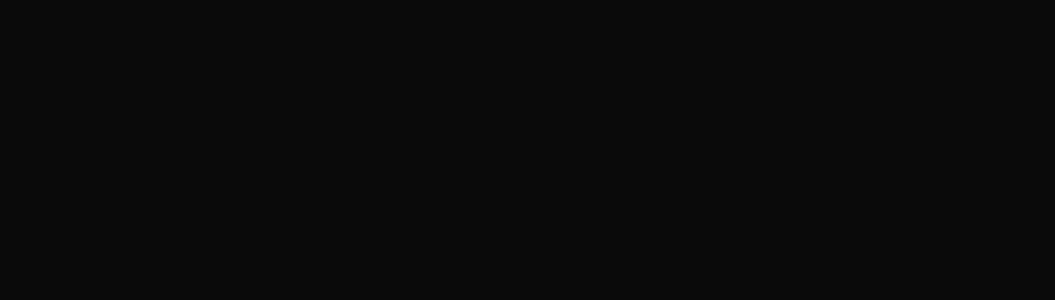
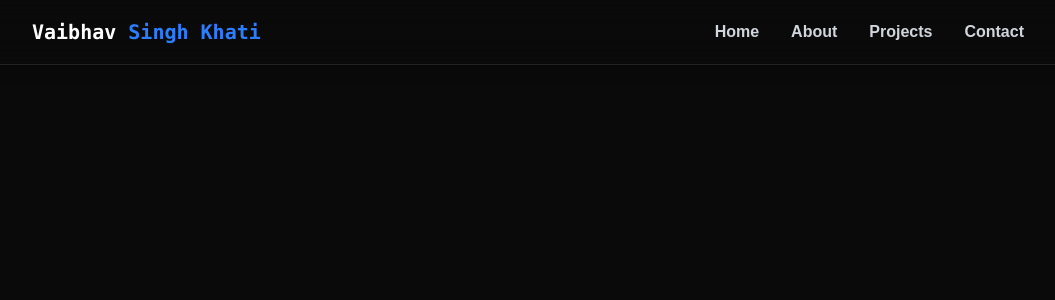
Before and after one commit to Vaibhav979/Personal-Portfolio-Website---Built-with-React-Tailwind-CSS, a React (Vite) app: page / in a window 1280 px wide. Shown: the top 300 px of the page, without its empty margins (112-1167 px from the left). Built offline with nearby package versions, Linux system fonts and the light colour scheme.

Commit message:
added nav bar

```diff
--- a/src/App.jsx
+++ b/src/App.jsx
@@ -3,14 +3,23 @@
 import "./App.css";
 import LoadingScreen from "./components/LoadingScreen";
 import "./index.css";
+import Navbar from "./components/Navbar";
+import MobileMenu from "./components/MobileMenu";
 
 function App() {
-  const [count, setCount] = useState(0);
   const [isLoaded, setIsLoaded] = useState(false);
+  const [menuOpen, setMenuOpen] = useState(false);
   return (
     <>
       {!isLoaded && <LoadingScreen onComplete={() => setIsLoaded(true)} />}
-      <div></div>
+      <div
+        className={`min-h-screen transition-opacity duration-700 ${
+          isLoaded ? "opacity-100" : "opacity-0"
+        }bg-black text-gray-100`}
+      >
+        <Navbar menuOpen={menuOpen} setMenuOpen={setMenuOpen} />
+        <MobileMenu menuOpen={menuOpen} setMenuOpen={setMenuOpen} />
+      </div>
     </>
   );
 }
--- /dev/null
+++ b/src/components/MobileMenu.jsx
@@ -0,0 +1,65 @@
+import React from "react";
+
+const MobileMenu = ({ menuOpen, setMenuOpen }) => {
+  return (
+    <div
+      className={`fixed top-0 left-0 w-full bg-[rgba(10,10,10,0.8)] z-40 flex flex-col items-center justify-center
+                     transition-all duration-300 ease-in-out
+
+                     ${
+                       menuOpen
+                         ? "h-screen opacity-100 pointer-events-auto"
+                         : "h-0 opacity-0 pointer-events-none"
+                     }
+                   `}
+    >
+      <button
+        onClick={() => setMenuOpen(false)}
+        className="absolute top-6 right-6 text-white text-3xl focus:outline-none cursor-pointer"
+        aria-label="Close Menu"
+      >
+        &times;
+      </button>
+      {/* <div className="hidden md:flex items-center space-x-8 font-bold"> */}
+      <a
+        href="#home"
+        onClick={() => setMenuOpen(false)}
+        className={`text-2xl font-semibold text-white my-4 transform transition-transform duration-300 ${
+          menuOpen ? "opacity-100 translate-y-0" : "opacity-100 translate-y-5"
+        }`}
+      >
+        Home
+      </a>
+      <a
+        href="#about"
+        onClick={() => setMenuOpen(false)}
+        className={`text-2xl font-semibold text-white my-4 transform transition-transform duration-300 ${
+          menuOpen ? "opacity-100 translate-y-0" : "opacity-100 translate-y-5"
+        }`}
+      >
+        About
+      </a>
+      <a
+        href="#projects"
+        onClick={() => setMenuOpen(false)}
+        className={`text-2xl font-semibold text-white my-4 transform transition-transform duration-300 ${
+          menuOpen ? "opacity-100 translate-y-0" : "opacity-100 translate-y-5"
+        }`}
+      >
+        Projects
+      </a>
+      <a
+        href="#contact"
+        onClick={() => setMenuOpen(false)}
+        className={`text-2xl font-semibold text-white my-4 transform transition-transform duration-300 ${
+          menuOpen ? "opacity-100 translate-y-0" : "opacity-100 translate-y-5"
+        }`}
+      >
+        Contact
+      </a>
+      {/* </div> */}
+    </div>
+  );
+};
+
+export default MobileMenu;
--- /dev/null
+++ b/src/components/Navbar.jsx
@@ -0,0 +1,54 @@
+import React from "react";
+import { useEffect } from "react";
+
+const Navbar = ({ menuOpen, setMenuOpen }) => {
+  useEffect(() => {
+    document.body.style.overflow = menuOpen ? "hidden" : "";
+  }, [menuOpen]);
+  return (
+    <nav className="fixed top-0 w-full z-40 bg-[rgba(10, 10, 10, 0.8)] backdrop-blur-lg border-b border-white/10 shadow-lg">
+      <div className="max-w-5xl mx-auto px-4">
+        <div className="flex justify-between items-center h-16">
+          <a href="#home" className="font-mono text-xl font-bold text-white">
+            Vaibhav <span className="text-blue-500">Singh Khati</span>
+          </a>
+          <div
+            className="w-7 h-5 relative cursor-pointer z-40 md:hidden"
+            onClick={() => setMenuOpen(!menuOpen)}
+          >
+            &#9776;
+          </div>
+
+          <div className="hidden md:flex items-center space-x-8 font-bold">
+            <a
+              href="#home"
+              className="text-gray-300 hover:text-white transition-colors"
+            >
+              Home
+            </a>
+            <a
+              href="#about"
+              className="text-gray-300 hover:text-white transition-colors"
+            >
+              About
+            </a>
+            <a
+              href="#projects"
+              className="text-gray-300 hover:text-white transition-colors"
+            >
+              Projects
+            </a>
+            <a
+              href="#contact"
+              className="text-gray-300 hover:text-white transition-colors"
+            >
+              Contact
+            </a>
+          </div>
+        </div>
+      </div>
+    </nav>
+  );
+};
+
+export default Navbar;
```
